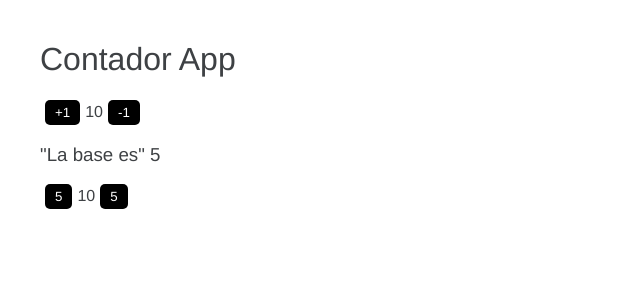
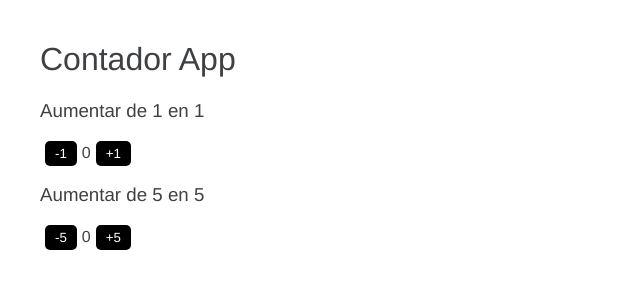
Before and after one commit to 3bort/cursoAngular, an Angular app in the folder 01-bases/: page / in a window 1280 px wide. Shown: the top 300 px of the page, without its empty margins (0-640 px from the left). Built offline with nearby package versions, Linux system fonts and the light colour scheme.

Commit message:
Crear componente manualmente
Creación de un componente manual, crear el contador.component.ts con su decorador, añadir en app.module en la declaración del componente.

```diff
--- a/01-bases/src/app/app.component.html
+++ b/01-bases/src/app/app.component.html
@@ -1,10 +1 @@
-<h1>{{titulo}}</h1>
-
-<button (click) = "acumular(1)">+1</button>
-<span>{{numero}}</span>
-<button (click) = "acumular(-1)">-1</button>
-
-<h3>"La base es" {{base}}</h3>
-<button (click) = "aumentarCinco(base)">{{base}}</button>
-<span>{{numero}}</span>
-<button (click) = "aumentarCinco(-base)">{{base}}</button>
+<app-contador></app-contador>
--- a/01-bases/src/app/app.component.ts
+++ b/01-bases/src/app/app.component.ts
@@ -7,23 +7,5 @@ import { Component } from '@angular/core';
   //styleUrls: ['./app.component.css']
 })
 export class AppComponent {
-  titulo: string = 'Contador App'; // El titulo que podemos colocar en app.component.html
-  numero: number = 10;
-  base: number = 5;
 
-  sumar() {
-    this.numero += 1 //Es necesario el this para apuntar a la instancia
-  }
-
-  restar() {
-    this.numero -= 1 //Es necesario el this para apuntar a la instancia
-  }
-
-  acumular( valor: number){
-    this.numero += valor;
-  }
-
-  aumentarCinco( valor2: number){
-    this.numero += valor2;
-  }
 }
--- a/01-bases/src/app/app.module.ts
+++ b/01-bases/src/app/app.module.ts
@@ -2,10 +2,12 @@ import { NgModule } from '@angular/core';
 import { BrowserModule } from '@angular/platform-browser';
 
 import { AppComponent } from './app.component';
+import { ContadorComponent } from './contador.component';
 
 @NgModule({
   declarations: [
-    AppComponent
+    AppComponent,
+    ContadorComponent
   ],
   imports: [
     BrowserModule
--- /dev/null
+++ b/01-bases/src/app/contador.component.ts
@@ -0,0 +1,44 @@
+import { Component } from "@angular/core";
+
+
+@Component({
+    selector: 'app-contador',
+    template: `
+    <h1>{{titulo}}</h1>
+
+    <h3>Aumentar de 1 en 1</h3>
+
+    <button (click) = "acumular(-1)">-1</button>
+    <span>{{numero}}</span>
+    <button (click) = "acumular(+1)">+1</button>
+
+    <h3>Aumentar de {{base}} en 5</h3>
+    <button (click) = "aumentarCinco(-base)">-{{base}}</button>
+    <span>{{numero2}}</span>
+    <button (click) = "aumentarCinco(base)">+{{base}}</button>
+`
+})
+export class ContadorComponent {
+
+    titulo: string = 'Contador App'; // El titulo que podemos colocar en app.component.html
+    numero: number = 0;
+    numero2: number = 0
+    base: number = 5;
+
+    sumar() {
+        this.numero += 1 //Es necesario el this para apuntar a la instancia
+    }
+
+    restar() {
+        this.numero -= 1 //Es necesario el this para apuntar a la instancia
+    }
+
+    acumular( valor: number){
+        this.numero += valor;
+    }
+
+    aumentarCinco( valor2: number){
+        this.numero2 += valor2;
+    }
+
+}
```
